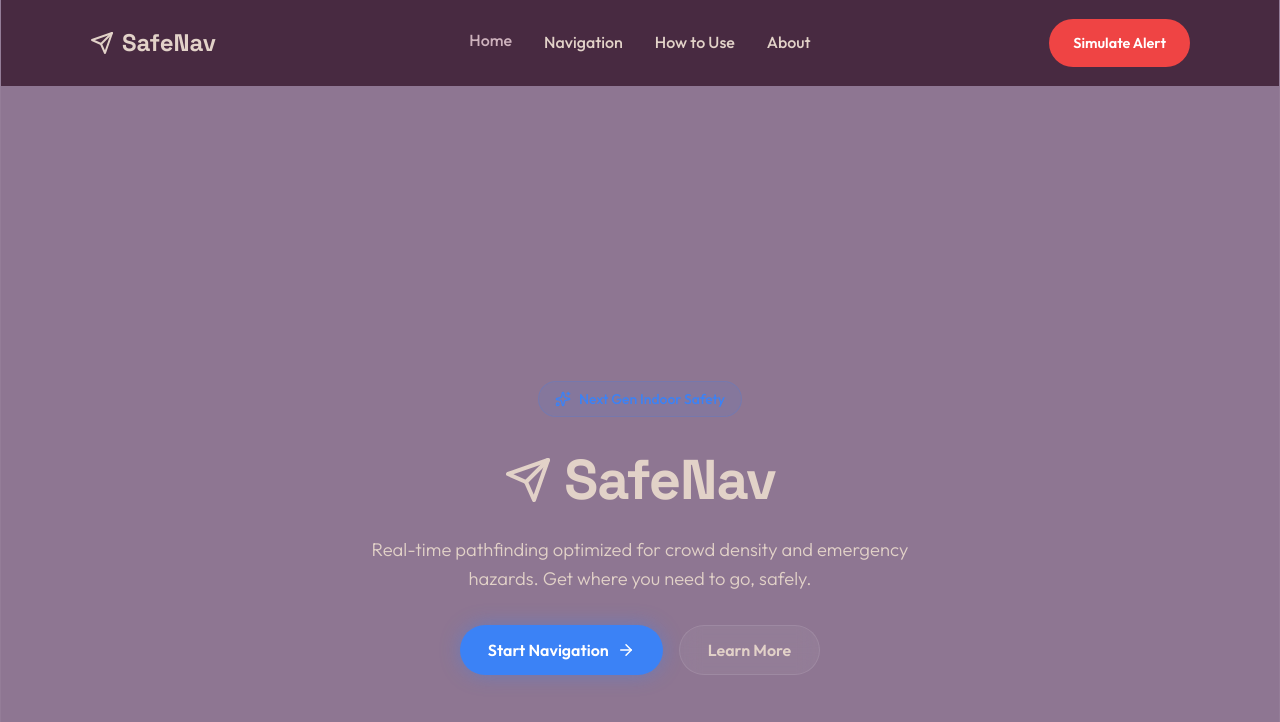
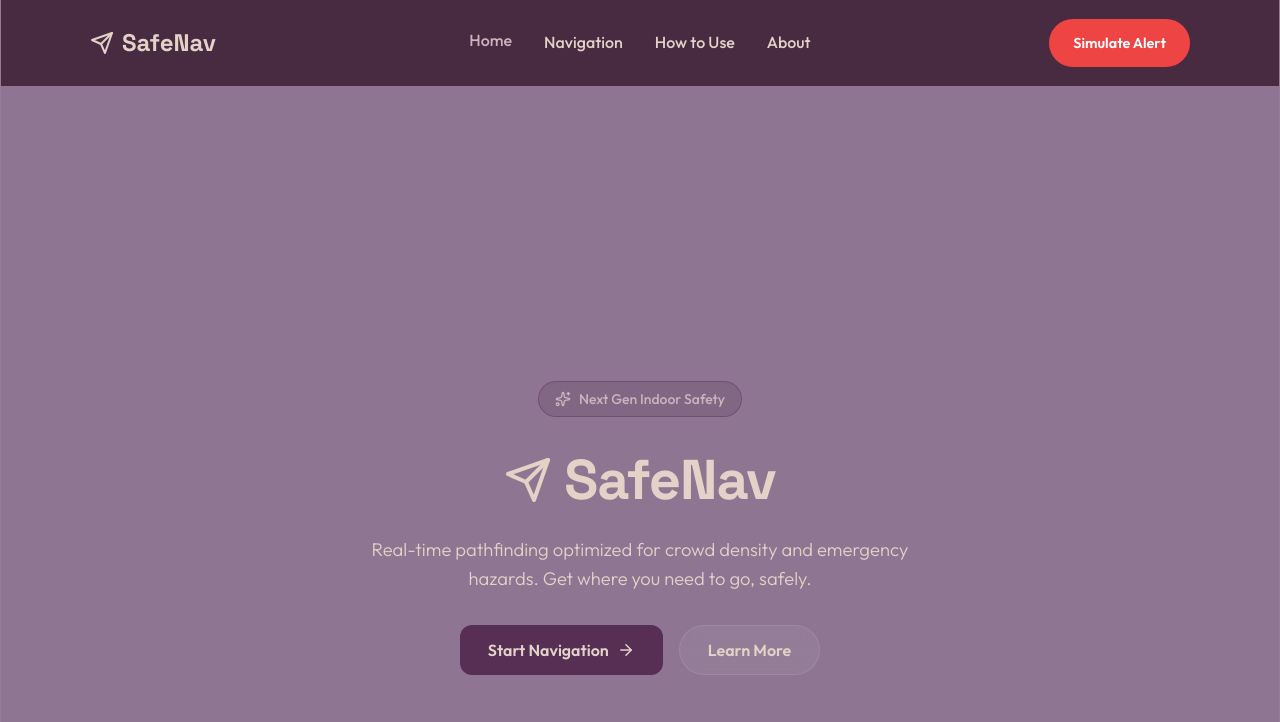
Before and after one commit to ArjuSuresh/SafeNav, a React (Create React App) app in the folder indoor-ar-navigation/: page / in a window 1280 px wide. Shown: the top 722 px of the page. Built offline with nearby package versions, Linux system fonts and the light colour scheme; no server answers.

Commit message:
style: Purple gradient animation on badge, button, and feature headings (#572E54)

```diff
--- a/indoor-ar-navigation/src/pages/HomePage.css
+++ b/indoor-ar-navigation/src/pages/HomePage.css
@@ -1,4 +1,74 @@
 /* most layout is handled by global.css; additional custom styles can go here if needed */
 .home-page {
-  padding-top: 80px; /* account for fixed navbar */
+  padding-top: 80px;
+  /* account for fixed navbar */
 }
+
+/* ── Purple gradient text for feature headings ──────────────────────── */
+.purple-gradient-text {
+  background: linear-gradient(135deg,
+      #572E54 0%,
+      #8E7692 25%,
+      #CEB2BD 50%,
+      #8E7692 75%,
+      #572E54 100%);
+  background-size: 300% 300%;
+  -webkit-background-clip: text;
+  background-clip: text;
+  -webkit-text-fill-color: transparent;
+  animation: purpleGradientFlow 4s ease infinite;
+  font-weight: 700;
+}
+
+/* ── Purple shimmer for badges and buttons ───────────────────────────── */
+.purple-shimmer {
+  position: relative;
+  overflow: hidden;
+}
+
+.purple-shimmer::after {
+  content: '';
+  position: absolute;
+  top: 0;
+  left: -100%;
+  width: 60%;
+  height: 100%;
+  background: linear-gradient(90deg,
+      transparent 0%,
+      rgba(206, 178, 189, 0.15) 40%,
+      rgba(206, 178, 189, 0.25) 50%,
+      rgba(206, 178, 189, 0.15) 60%,
+      transparent 100%);
+  animation: shimmerSlide 3s ease-in-out infinite;
+  pointer-events: none;
+  border-radius: inherit;
+}
+
+/* ── Keyframes ──────────────────────────────────────────────────────── */
+@keyframes purpleGradientFlow {
+  0% {
+    background-position: 0% 50%;
+  }
+
+  50% {
+    background-position: 100% 50%;
+  }
+
+  100% {
+    background-position: 0% 50%;
+  }
+}
+
+@keyframes shimmerSlide {
+  0% {
+    left: -100%;
+  }
+
+  50% {
+    left: 100%;
+  }
+
+  100% {
+    left: 100%;
+  }
+}
--- a/indoor-ar-navigation/src/pages/HomePage.js
+++ b/indoor-ar-navigation/src/pages/HomePage.js
@@ -14,18 +14,18 @@ function HomePage({ onScan, onMap, onNavigate, onAbout, onHome }) {
         <div className="container hero-content-wrapper" style={{ display: 'flex', flexDirection: 'column', alignItems: 'center', justifyContent: 'center', width: '100%', textAlign: 'center', marginTop: '2rem' }}>
           <div className="hero-content" style={{ maxWidth: '800px', display: 'flex', flexDirection: 'column', alignItems: 'center' }}>
 
-            <div className="hero-badge" style={{
+            <div className="hero-badge purple-shimmer" style={{
               display: 'inline-flex',
               alignItems: 'center',
               gap: '8px',
-              background: 'rgba(59, 130, 246, 0.1)',
+              background: 'rgba(87, 46, 84, 0.2)',
               padding: '6px 16px',
               borderRadius: '99px',
-              color: '#3B82F6',
+              color: '#CEB2BD',
               fontSize: '0.875rem',
               fontWeight: '500',
               marginBottom: '1.5rem',
-              border: '1px solid rgba(59, 130, 246, 0.2)'
+              border: '1px solid rgba(87, 46, 84, 0.4)'
             }}>
               <Sparkles size={16} />
               <span>Next Gen Indoor Safety</span>
@@ -44,7 +44,7 @@ function HomePage({ onScan, onMap, onNavigate, onAbout, onHome }) {
             </p>
 
             <div className="hero-actions" style={{ display: 'flex', justifyContent: 'center', width: '100%' }}>
-              <button className="btn btn-primary" onClick={onScan} style={{ padding: '0.875rem 1.75rem', fontSize: '1rem', display: 'flex', gap: '8px', alignItems: 'center' }}>
+              <button className="btn purple-shimmer" onClick={onScan} style={{ padding: '0.875rem 1.75rem', fontSize: '1rem', display: 'flex', gap: '8px', alignItems: 'center', background: '#572E54', color: '#E2D2C8', border: 'none', borderRadius: '12px', fontWeight: '600', cursor: 'pointer' }}>
                 Start Navigation
                 <ArrowRight size={18} />
               </button>
@@ -59,15 +59,15 @@ function HomePage({ onScan, onMap, onNavigate, onAbout, onHome }) {
       <section id="features" className="container grid-3">
         {/* ... features remain hidden/styled below fold for now ... */}
         <div className="card animate-enter stagger-1">
-          <h3 className="text-gradient">AI Route Optimization</h3>
+          <h3 className="purple-gradient-text">AI Route Optimization</h3>
           <p>Advanced A* algorithms calculate the fastest path.</p>
         </div>
         <div className="card animate-enter stagger-2">
-          <h3 className="text-gradient">Crowd-Aware</h3>
+          <h3 className="purple-gradient-text">Crowd-Aware</h3>
           <p>Real-time density monitoring via BLE beacons.</p>
         </div>
         <div className="card animate-enter stagger-3">
-          <h3 className="text-gradient">Emergency Protocol</h3>
+          <h3 className="purple-gradient-text">Emergency Protocol</h3>
           <p>Instant hazard detection triggers automated evacuation.</p>
         </div>
       </section>
```
